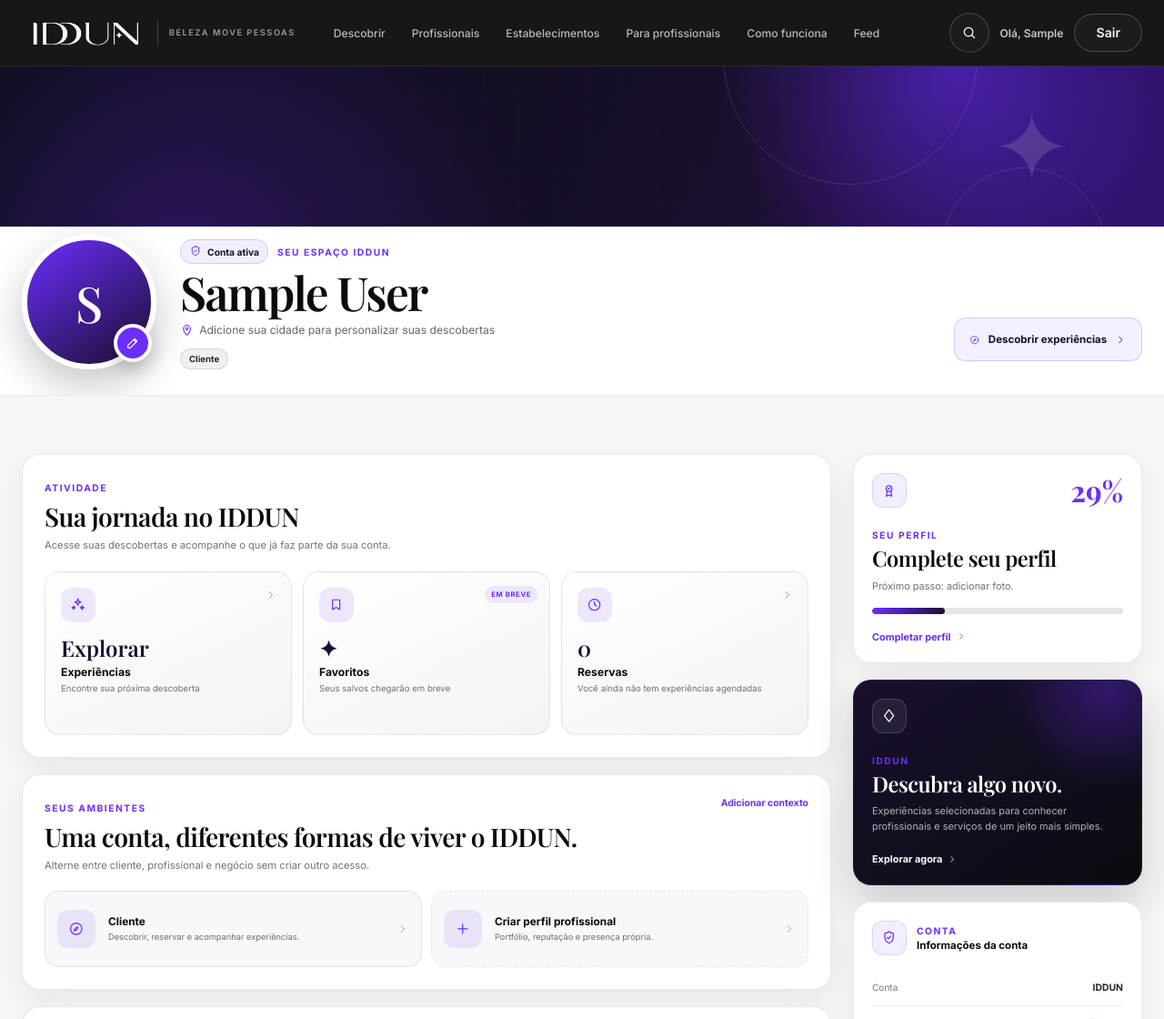
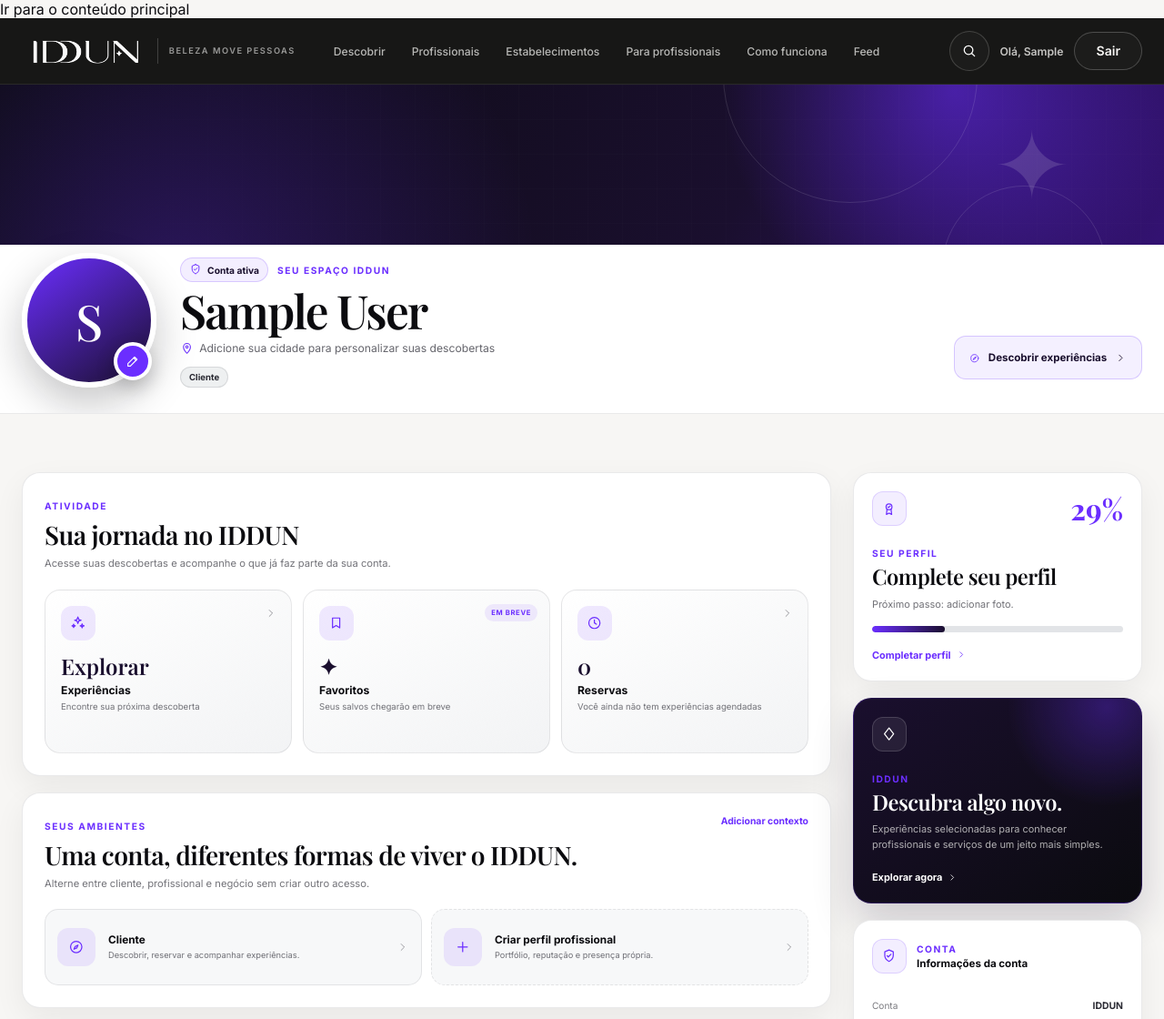
Before and after one commit to kastiliuu/iddun, a Flask app: page /minha-conta in a window 1280 px wide. Shown: the top 1120 px of the page at 91% size. Run offline with Flask 3, Linux system fonts and the light colour scheme; the visitor is signed in with stand-in values (Sample User, id 1); data comes from the database, SQL or seed files in the repository; data that the repository does not hold is empty; some libraries are stand-ins or nearby versions; some web fonts are replaced.

Commit message:
a11y: add skip navigation and main focus target

```diff
--- a/app/templates/layouts/base.html
+++ b/app/templates/layouts/base.html
@@ -19,6 +19,8 @@
   {% block styles_after %}{% endblock %}
 </head>
 <body class="{% block body_class %}{% endblock %}">
+  <a class="skip-link" href="#main-content">Ir para o conteúdo principal</a>
+
   {% block site_header %}
     {% include 'components/header.html' %}
   {% endblock %}
@@ -36,7 +38,7 @@
     {% endif %}
   {% endwith %}
 
-  <main>
+  <main id="main-content" tabindex="-1">
     {% block content %}{% endblock %}
   </main>
 
```
